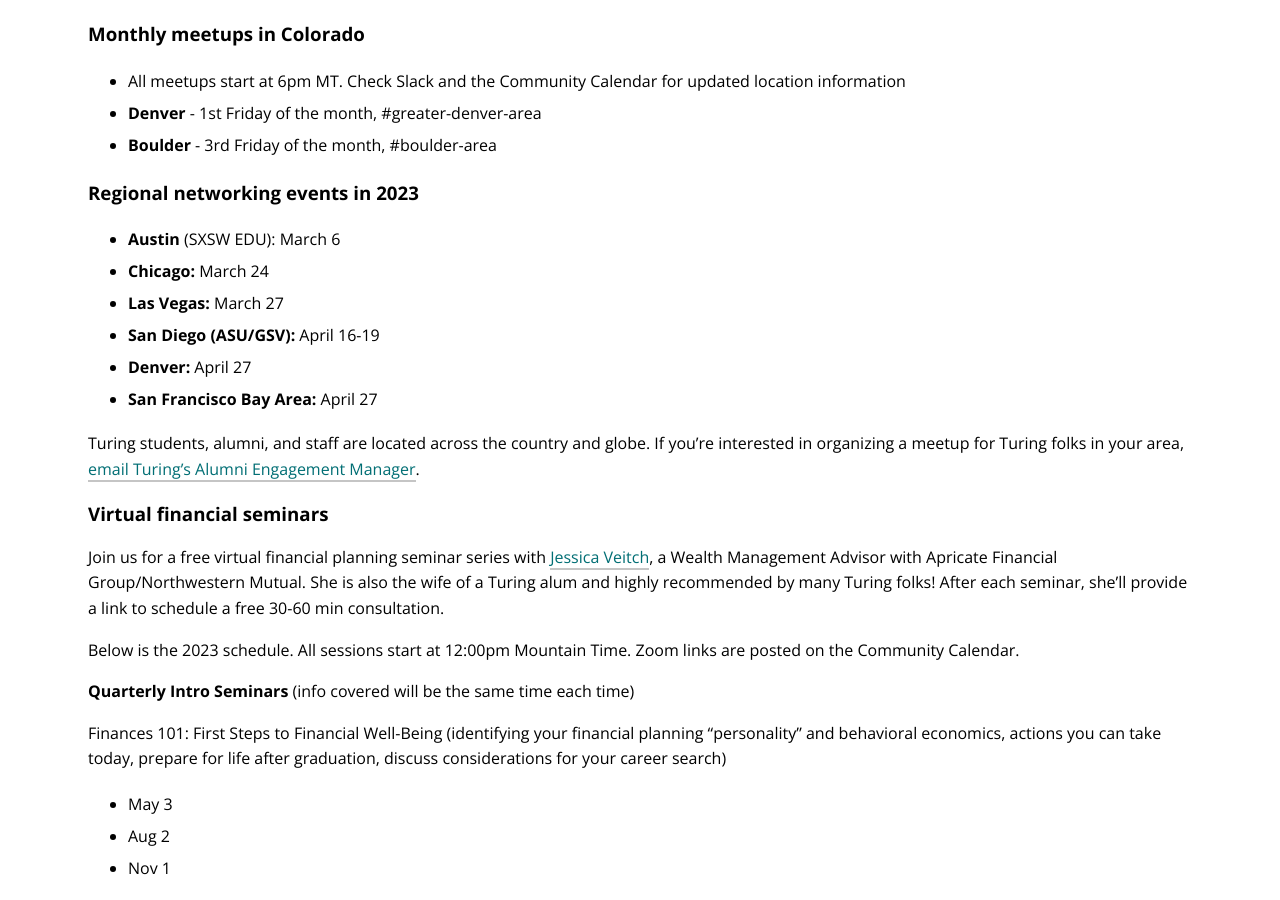
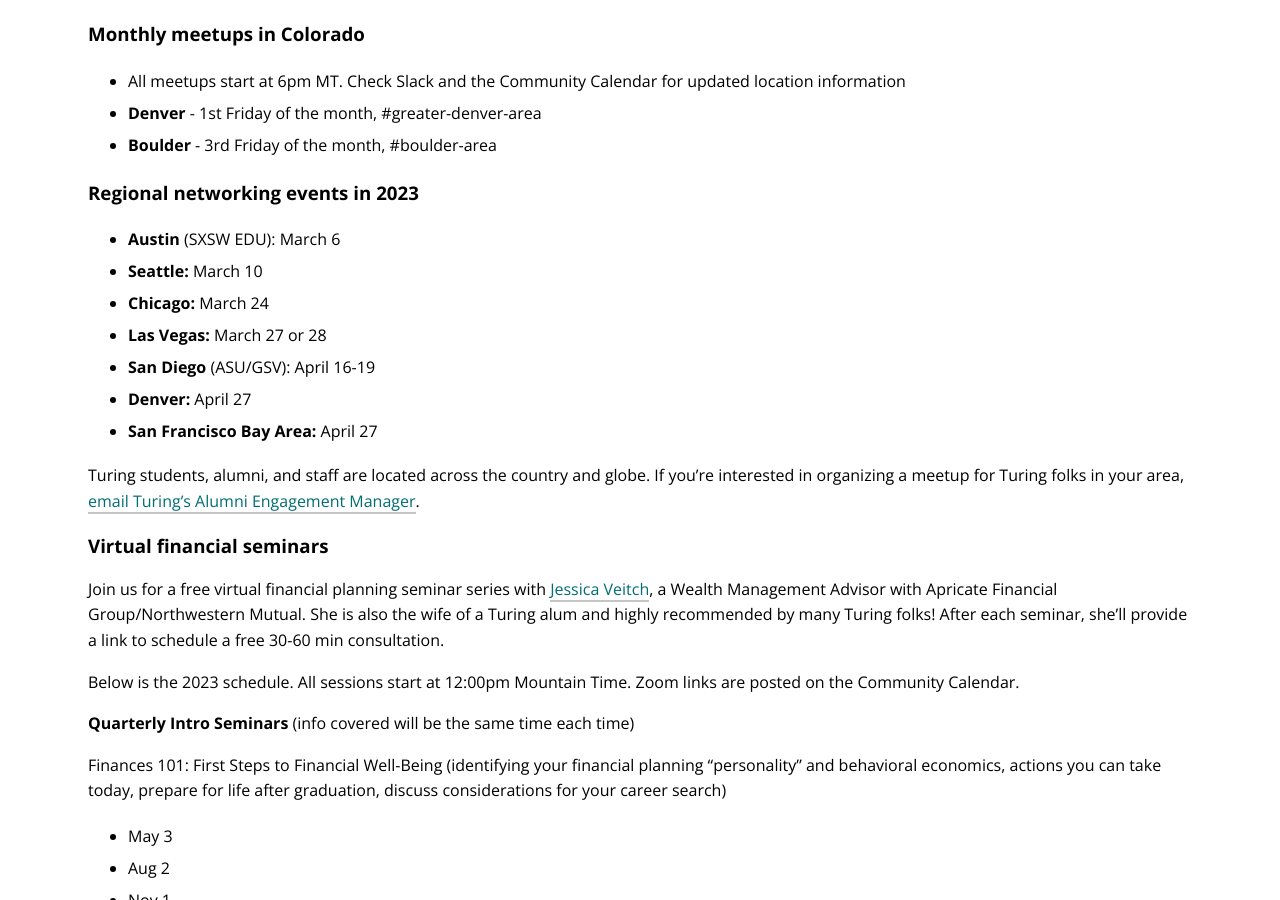
Before and after one commit to turingschool/alumni-site, a Jekyll site: the page built from connect.md, in a window 1280 px wide and 900 px high, scrolled down 816 px. Built offline with Jekyll 4.4.1, drawn with Linux system fonts in a browser that asks for light colours; nearby versions of some CDN libraries; comment, search, counter and statistics services are not loaded.

Commit message:
Update connect.md

```diff
--- a/connect.md
+++ b/connect.md
@@ -29,9 +29,10 @@ The most updated information about in-person and virtual events will be posted o
 
 ### Regional networking events in 2023
 * **Austin** (SXSW EDU): March 6
+* **Seattle:** March 10
 * **Chicago:** March 24
-* **Las Vegas:** March 27
-* **San Diego (ASU/GSV):** April 16-19
+* **Las Vegas:** March 27 or 28
+* **San Diego** (ASU/GSV): April 16-19
 * **Denver:** April 27
 * **San Francisco Bay Area:** April 27
 
```
